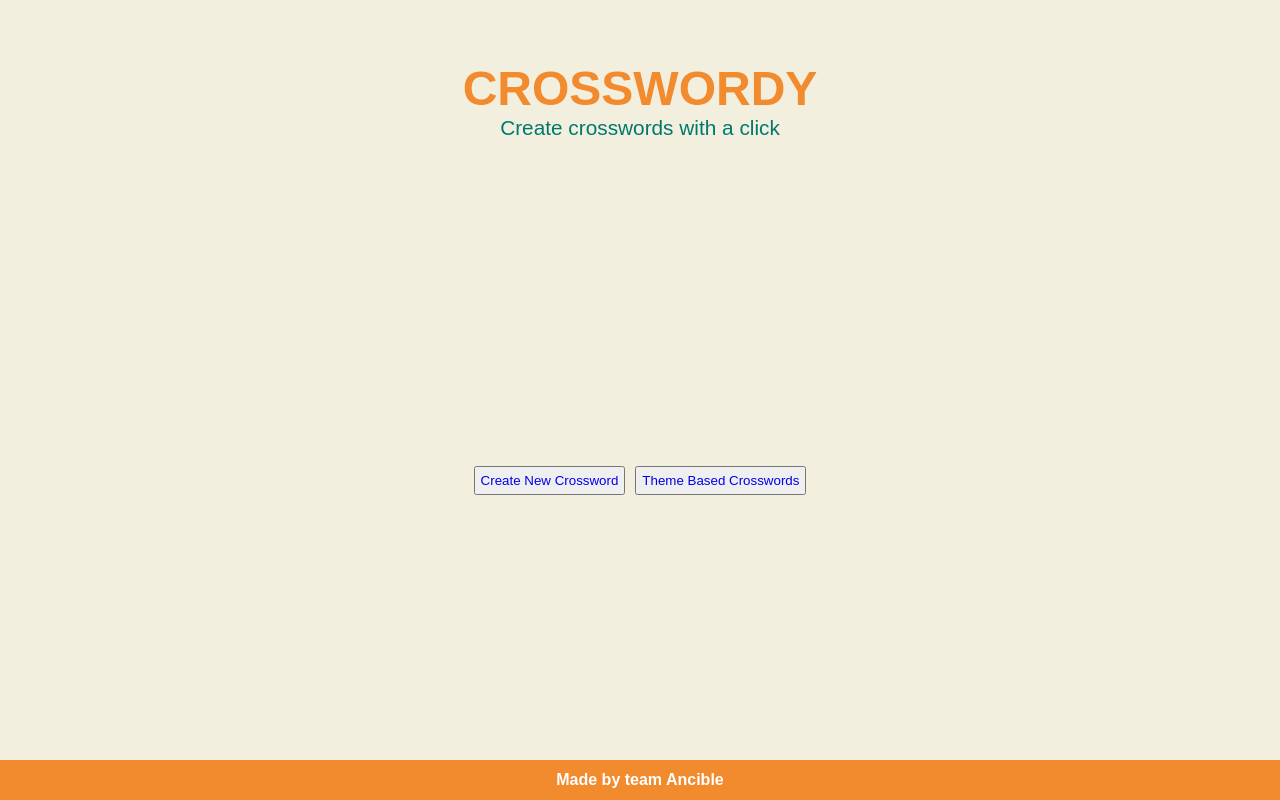
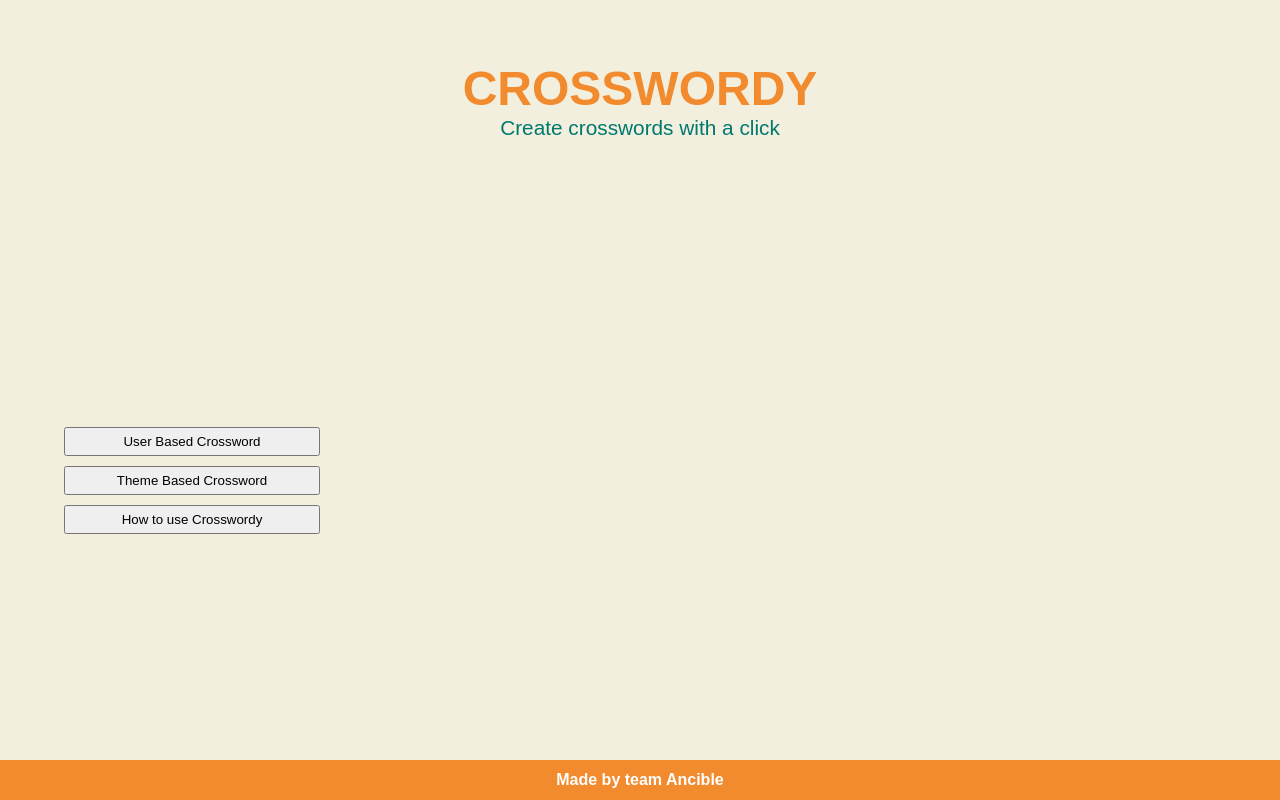
Before and after one commit to anmol-gh/crossword, a React (Create React App) app in the folder frontend/: page / in a window 1280 px wide. Built offline with nearby package versions, Linux system fonts and the light colour scheme.

Commit message:
changed the UI

```diff
--- a/frontend/src/components/Body/Body.css
+++ b/frontend/src/components/Body/Body.css
@@ -1,5 +1,7 @@
 .body-container {
-	height: 20vh;
+	margin-top : 5vh;
+	height: 15vh;
+	width : 100%;
 	display: flex;
 	justify-content: flex-start;
 	align-items: center;
--- a/frontend/src/components/Crossword/Crossword.css
+++ b/frontend/src/components/Crossword/Crossword.css
@@ -2,7 +2,7 @@
 	display: flex;
 	flex-direction: column;
 	justify-content: center;
-	width: 100vw;
+	width: 100%;
 	height: 50vh;
 	align-items: center;
 }
@@ -12,7 +12,6 @@
 	flex-direction: column;
 	justify-content: center;
 	height: 40vh;
-	width: 100vw;
 
 }
 
--- /dev/null
+++ b/frontend/src/components/Help/Help.jsx
@@ -0,0 +1,9 @@
+import React from 'react'
+
+const Help = () => {
+  return (
+    <div>Help</div>
+  )
+}
+
+export default Help
--- a/frontend/src/components/Navigate/Navigate.css
+++ b/frontend/src/components/Navigate/Navigate.css
@@ -1,14 +1,36 @@
-.navigate {
+.navigate-container {
+    /* border-top : 2px solid black; */
     height : 70vh;
     display: flex;
     align-items: center;
     justify-content: center;
 }
 
+.nav-container-one {
+ width : 30vw;
+ height: 70vh;
+ /* border-right: 2px solid black; */
+ display: flex;
+ align-items: center;
+ justify-content: center;
+ flex-direction: column;
+}
+
+.nav-container-two {
+    width : 70vw;
+    height : 70vh;
+}
+
 .navigate-btn {
+    width : 20vw;
     padding : 5px;
     margin : 5px;
 }
+
+.navigate-btn:hover {
+    cursor: pointer;
+}
+
 
 .navigate-a {
     text-decoration: none;
--- a/frontend/src/components/Navigate/Navigate.jsx
+++ b/frontend/src/components/Navigate/Navigate.jsx
@@ -1,15 +1,49 @@
 import React from "react";
-import { useNavigate } from "react-router-dom";
+import { useState } from "react";
+import Body from "../Body/Body";
+import Crossword from "../Crossword/Crossword";
+import Help from "../Help/Help";
+import Theme from "../Theme/Theme";
 import "./Navigate.css";
 const Navigate = () => {
+	const [activeComponent, setActiveComponent] = useState(null);
+
+	const handleButtonClick = (componentName) => {
+		setActiveComponent(componentName);
+	};
 	return (
-		<div className='navigate'>
-			<button className='navigate-btn'>
-				<a href='/create' className="navigate-a">Create New Crossword </a>
-			</button>
-			<button className='navigate-btn'>
-				<a href='/theme' className="navigate-a">Theme Based Crosswords</a>
-			</button>
+		<div className='navigate-container'>
+			<div className='nav-container-one'>
+				<button
+					className='navigate-btn'
+					onClick={() => handleButtonClick("User")}
+				>
+						User Based Crossword{" "}
+				</button>
+				<button
+					className='navigate-btn'
+					onClick={() => handleButtonClick("Theme")}
+				>
+					Theme Based Crossword
+				</button>
+				<button
+					className='navigate-btn'
+					onClick={() => handleButtonClick("How")}
+				> How to use Crosswordy
+				</button>
+			</div>
+			<div className='nav-container-two'>
+				{/* <Body />
+				<Crossword /> */}
+				{activeComponent === "User" && (
+					<>
+						<Body />
+						<Crossword/>
+					</>
+				)}
+				{activeComponent === "Theme" && <Theme />}
+				{activeComponent === "How" && <Help />}
+			</div>
 		</div>
 	);
 };
--- a/frontend/src/components/Theme/Theme.css
+++ b/frontend/src/components/Theme/Theme.css
@@ -3,15 +3,21 @@
 }
 
 .theme-first-row {
+	/* display: flex;
+	align-items: flex-start;
+	width: 100%; */
+
+	/* margin-top: 5vh; */
+	height: 15vh;
+	width: 100%;
 	display: flex;
+	flex-direction: row;
 	justify-content: center;
-	align-items: flex-start;
-	flex-direction: row;
-	width: 100%;
+	align-items: center;
 }
 
 .theme-select {
-    padding : 5px;
+	padding: 5px;
 }
 
 .theme-btn {
@@ -19,3 +25,19 @@
 	margin-left: 5px;
 	padding: 5px;
 }
+
+.body-words {
+	display: flex;
+	justify-content: center;
+	align-items: center;
+	flex-direction: row;
+	width: 50%;
+	flex-wrap: wrap;
+	margin-top: 1rem;
+}
+
+@media screen and (max-width: 426px) and (min-width: 319px) {
+	.body-words {
+		width: 100%;
+	}
+}
--- a/frontend/src/components/Theme/Theme.jsx
+++ b/frontend/src/components/Theme/Theme.jsx
@@ -6,7 +6,6 @@ import themeWords from "./theme-words.js";
 const displayCrossword = (grid) => {
 	var tableDiv = document.getElementsByClassName("crossword-container")[0];
 	var table = tableDiv.getElementsByTagName("table")[0];
-	console.log(table);
 	var tableRows = table.getElementsByTagName("tr");
 	for (var row = 0; row < 10; row++) {
 		var tableRow = tableRows[row];
@@ -23,15 +22,33 @@ const displayCrossword = (grid) => {
 
 const Theme = () => {
 	var wordArray = [];
-	const [word, setWord] = useState("");
 	// UseState to select and declare the crossword theme
-	const [Theme, SetTheme] = useState("");
-	// UseState to select and declare number of words in the crossword.
-	const [Number, SetNumber] = useState("3");
+	const [Theme, SetTheme] = useState("Animals");
 	const selectChange = (e) => {
 		SetTheme(e.target.value);
-		console.log(Theme);
-		console.log(themeWords[e.target.value]);
+	};
+	// UseState to select and declare number of words in the crossword.
+	const [Number, SetNumber] = useState("4");
+	const selectNumberChange = (e) => {
+		SetNumber(e.target.value);
+	};
+
+	// Function to display the words
+	const DisplayWords = (wordArray) => {
+		// document.
+		console.log(wordArray);
+		let area = document.getElementById("theme-words");
+		console.log(area);
+		const newElement = document.createElement("div");
+		newElement.id = "theme-words";
+		// area = newElement;
+		for (let i = 0; i < wordArray.length; i++) {
+			const newElement = document.createElement("div");
+			newElement.classList.add("body-words");
+			newElement.textContent = wordArray[i];
+			console.log(newElement);
+			area.appendChild(newElement);
+		}
 	};
 	const ArrangeWords = (wordArray) => {
 		const grid = Array.from({ length: 10 }, () =>
@@ -144,7 +161,6 @@ const Theme = () => {
 				}
 			}
 		}
-		console.log(grid);
 		displayCrossword(grid);
 		return placedWords;
 	};
@@ -152,20 +168,21 @@ const Theme = () => {
 	//Function that triggers when Create Crossword button is clicked
 
 	const handleCreateCrossword = () => {
-		console.log(wordArray);
-		while (wordArray.length < 5) {
-			const randomIndex = Math.floor(Math.random() * themeWords[Theme].length); // pick a random index
-			const randomElement = themeWords[Theme][randomIndex]; // get the element at that index
-
+		while (wordArray.length < Number) {
+			// pick a random index
+			const randomIndex = Math.floor(Math.random() * themeWords[Theme].length);
+			// get the element at that index
+			const randomElement = themeWords[Theme][randomIndex];
 			if (!wordArray.includes(randomElement)) {
 				// ensure the element is unique
 				wordArray.push(randomElement); // add to new array
 			}
 		}
-		console.log(wordArray, "Selected");
+		console.log(wordArray);
+		DisplayWords(wordArray);
+
 		// Sort the wordArray by length
 		wordArray = wordArray.sort((a, b) => b.length - a.length);
-		console.log(wordArray, "sorted");
 
 		// ArrangeWords(wordArray, wordsPlaced);
 		ArrangeWords(wordArray);
@@ -176,8 +193,8 @@ const Theme = () => {
 				<div className='theme-first-row'>
 					<div className='theme-dropdown'>
 						<select
-							name='Filter by Region'
-							id='region'
+							name='Select Theme'
+							id='theme'
 							className='theme-select'
 							onChange={selectChange}
 						>
@@ -209,10 +226,32 @@ const Theme = () => {
 								Sports
 							</option>
 						</select>
-						<button onClick={handleCreateCrossword} className='theme-btn'>
-							Create Crossword
-						</button>
 					</div>
+
+					<div className='word-dropdown '>
+						<select
+							name='Select Words'
+							id='numbers'
+							className='theme-select'
+							onChange={selectNumberChange}
+						>
+							<option value='4' className='searchbar-option'>
+								4
+							</option>
+							<option value='5' className='searchbar-option'>
+								5
+							</option>
+							<option value='6' className='searchbar-option'>
+								6
+							</option>
+						</select>
+					</div>
+					<button onClick={handleCreateCrossword} className='theme-btn'>
+						Create Crossword
+					</button>
+				</div>
+				<div className='theme-words' id='theme-words'>
+					hi
 				</div>
 				<Crossword />
 			</div>
--- a/frontend/src/components/Theme/theme-words.js
+++ b/frontend/src/components/Theme/theme-words.js
@@ -1,13 +1,13 @@
 const ThemeData = {
 	"Animals": [
 		"LION",
-		"ELEPHANT",
+		"FOX",
 		"DOG",
 		"CAT",
-		"GIRAFFE",
+		"HORSE",
 		"ZEBRA",
 		"TIGER",
-		"KANGAROO",
+		"RABBIT",
 		"PANDA",
 		"WHALE",
 		"DOLPHIN",
```
Also changed, not shown: frontend/src/components/Help/Help.css (added).
